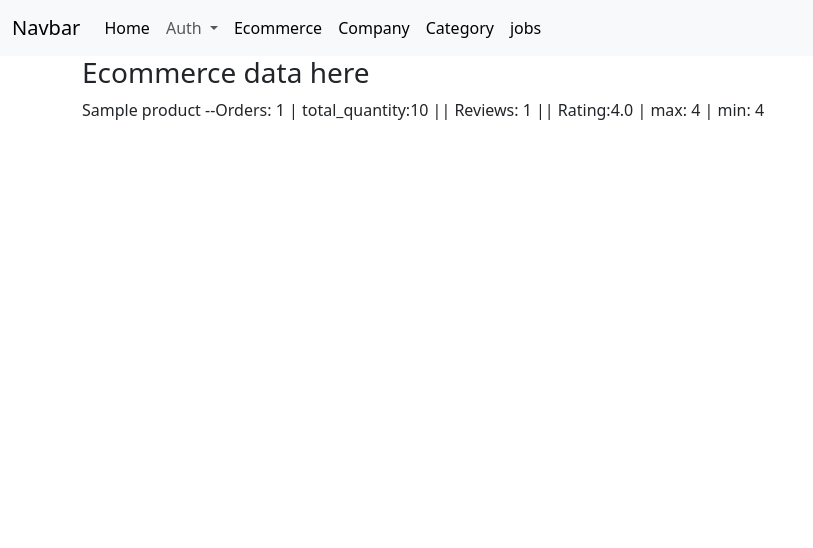
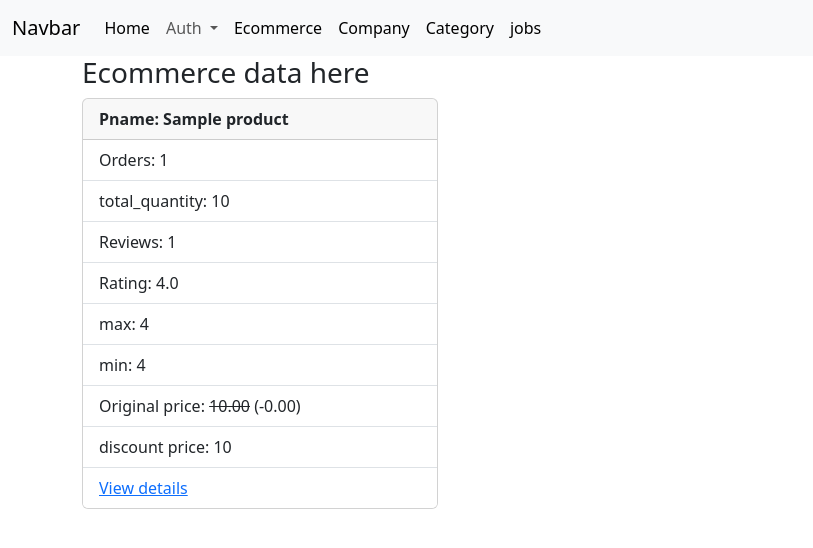
Before and after one commit to mriyad22/Django-queryset, a Django app: page /ecommerce/ in a window 1280 px wide. Shown: the top 548 px of the page, without its empty margins (0-813 px from the left). Run offline with Django 5.2, Linux system fonts and the light colour scheme; tables that the repository leaves empty hold one stand-in row (values such as "Sample post").

Commit message:
annotate F-expre to price - discount

```diff
--- a/ecommerce/views.py
+++ b/ecommerce/views.py
@@ -1,7 +1,8 @@
 from django.shortcuts import render
 from .models import *
-from django.db.models import Count, Avg, Sum, Max, Min
+from django.db.models import Count, Avg, Sum, Max, Min, F
 from django.db.models.functions import Round
+
 
 
 """
@@ -9,15 +10,19 @@ F() Expression is used to compare or perform calculations involving the value of
 
 """
 
+
+
 def ecommerce(request):
     # products = Product.objects.all()
     products = Product.objects.annotate(
-        total_orders = Count('product_order', distinct=True),
+        total_orders = Count('product_order', distinct=True), #--> Keep in mind that `total_orders` is not a database field in your model; it is a calculated attribute derived from the QuerySet.
         total_reviews = Count('reviews', distinct=True),
         average_ratings = Avg('reviews__rating', distinct=True, default=0.0),
         total_quantity = Sum('product_order__quantity', distinct=True),
         max_ratings = Max('reviews__rating',  default=0.0),
         min_ratings = Min('reviews__rating',  default=0.0),
+
+        final_price = F('price') - F('discount')
     )
 
     context = {
--- a/templates/ecommerce.html
+++ b/templates/ecommerce.html
@@ -4,10 +4,31 @@
    <div class="container">
     <h3> Ecommerce data here </h3>
 
-    {% for p in products %}
-    <p>{{p.name}} --Orders: {{p.total_orders}} | total_quantity:{{p.total_quantity}} || Reviews: {{p.total_reviews}} || Rating:{{p.average_ratings}} | max: {{p.max_ratings}} | min: {{p.min_ratings}}</p>
+      <div class="row">
+         {% for p in products %}
+         <div class="col-md-4 mb-4">
+               <div class="card h-100">
+                  <div class="card-header">
+                     <b>Pname: {{ p.name }}</b>
+                  </div>
+                  <ul class="list-group list-group-flush">
+                     <li class="list-group-item">Orders: {{ p.total_orders }}</li>
+                     <li class="list-group-item">total_quantity: {{ p.total_quantity }}</li>
+                     <li class="list-group-item">Reviews: {{p.total_reviews}}</li>
+                     <li class="list-group-item">Rating: {{p.average_ratings}}</li>
+                     <li class="list-group-item">max: {{p.max_ratings}}</li>
+                     <li class="list-group-item">min: {{p.min_ratings}}</li>
+                     <li class="list-group-item">Original price: <del>{{p.price}}</del> (-{{p.discount}})</li>
+                     <li class="list-group-item">discount price: {{p.final_price}} </li>
+                     <li class="list-group-item">
+                           <a href="#">View details</a>
 
-    {% endfor %}
+                     </li>
+                  </ul>
+               </div>
+         </div>
+         {% endfor %}
+      </div>
    </div>
 
 
```
